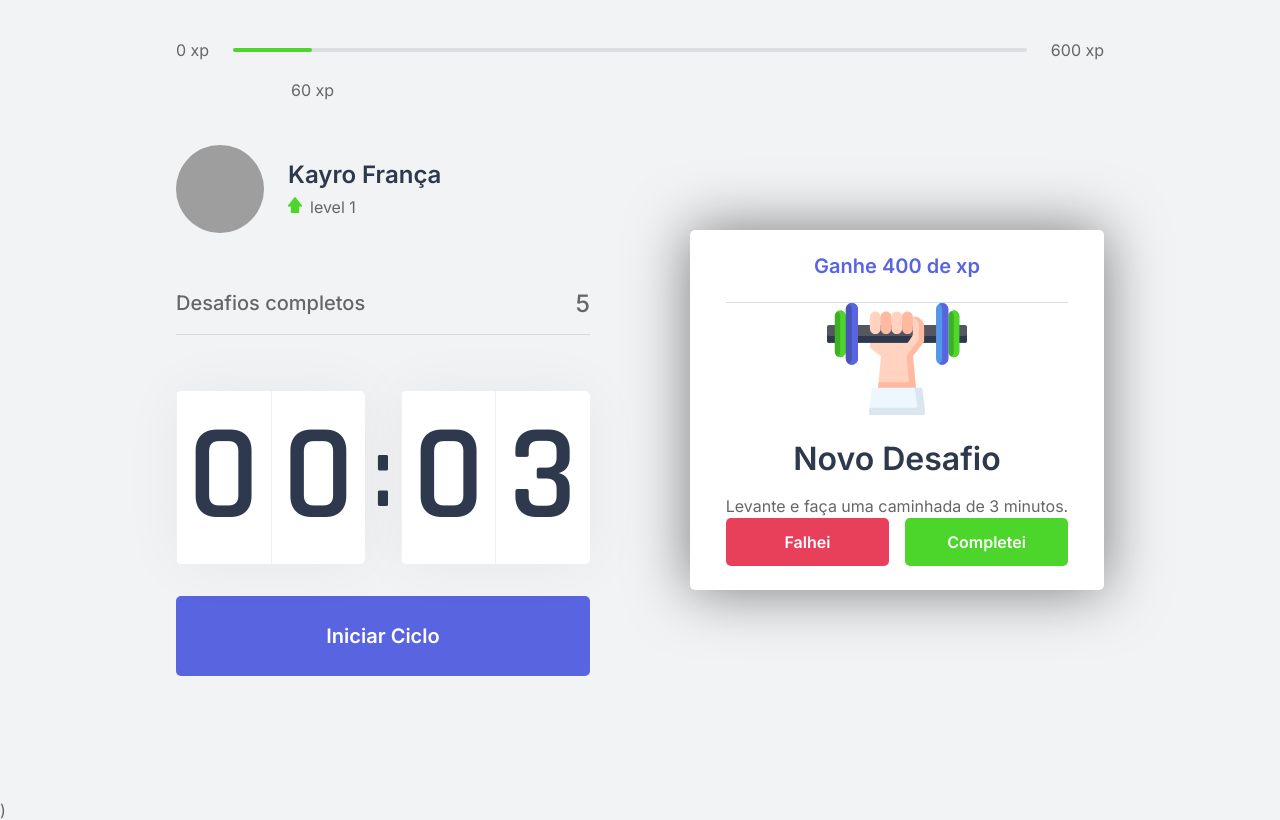
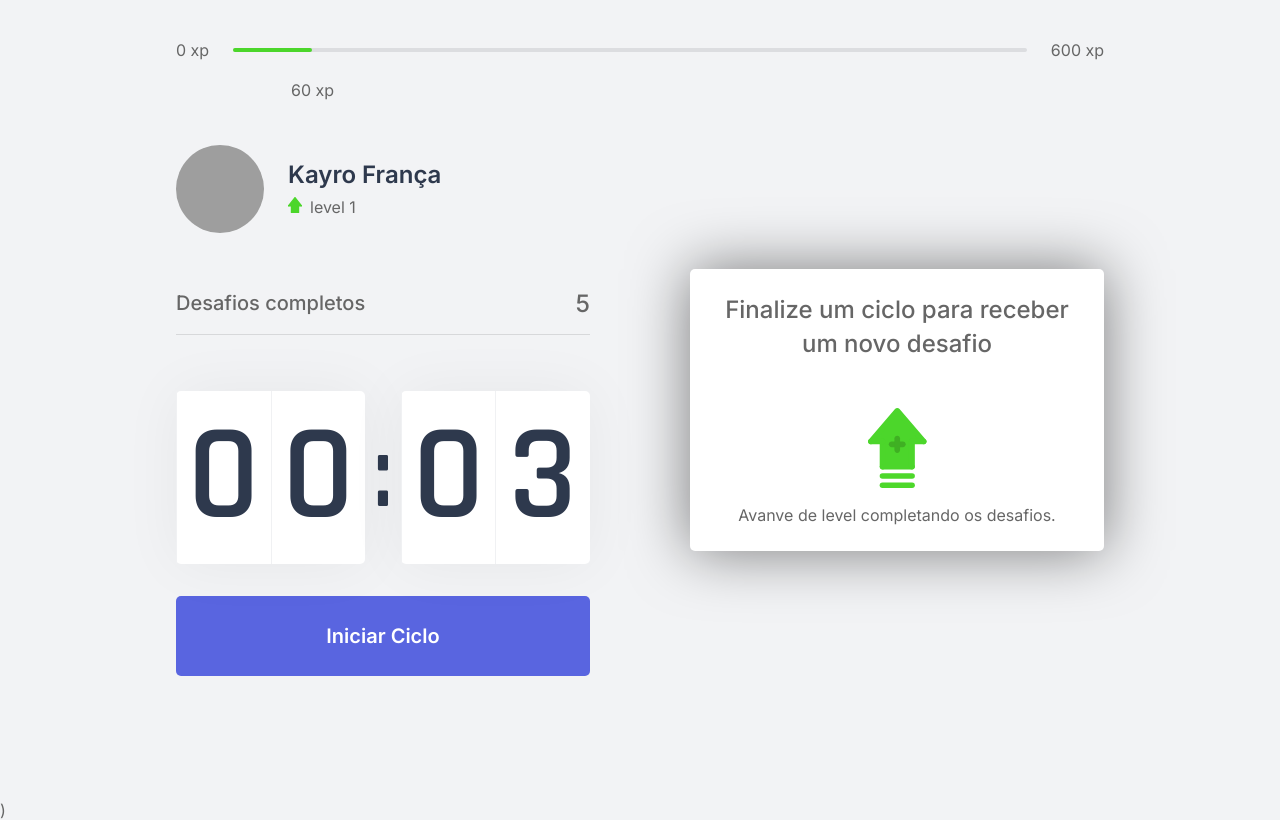
Before and after one commit to Kako-0/move.it_NLW-4, a Next.js app: page / in a window 1280 px wide. Built offline with nearby package versions, Linux system fonts and the light colour scheme; grey boxes are pictures that could not be loaded.

Commit message:
uptade state with context

```diff
--- a/src/components/ChallengeBox.tsx
+++ b/src/components/ChallengeBox.tsx
@@ -3,18 +3,17 @@
 import styles from "../styles/components/ChallengeBox.module.css";
 
 export function ChallengeBox() {
-    const contextData = useContext(ChallengesContext);
-    const hasActiveChallenge = true;
+    const { activeChallenge } = useContext(ChallengesContext);
 
     return (
         <div className={styles.challengeBoxContainer}>
-            {hasActiveChallenge ? (
+            {activeChallenge ? (
                 <div className={styles.challengeBoxActive}>
-                    <header>Ganhe 400 de xp</header>
+                    <header>Ganhe {activeChallenge.amount} de xp</header>
                     <main>
-                        <img src="icons/body.svg" alt="body"/>
+                        <img src={`icons/${activeChallenge.type}.svg`} alt="body"/>
                         <strong>Novo Desafio</strong>
-                        <p>Levante e faça uma caminhada de 3 minutos.</p>
+                        <p>{activeChallenge.description}</p>
                     </main>
                     <footer>
                         <button type="button" className={styles.challengeFailedButton}>
```
